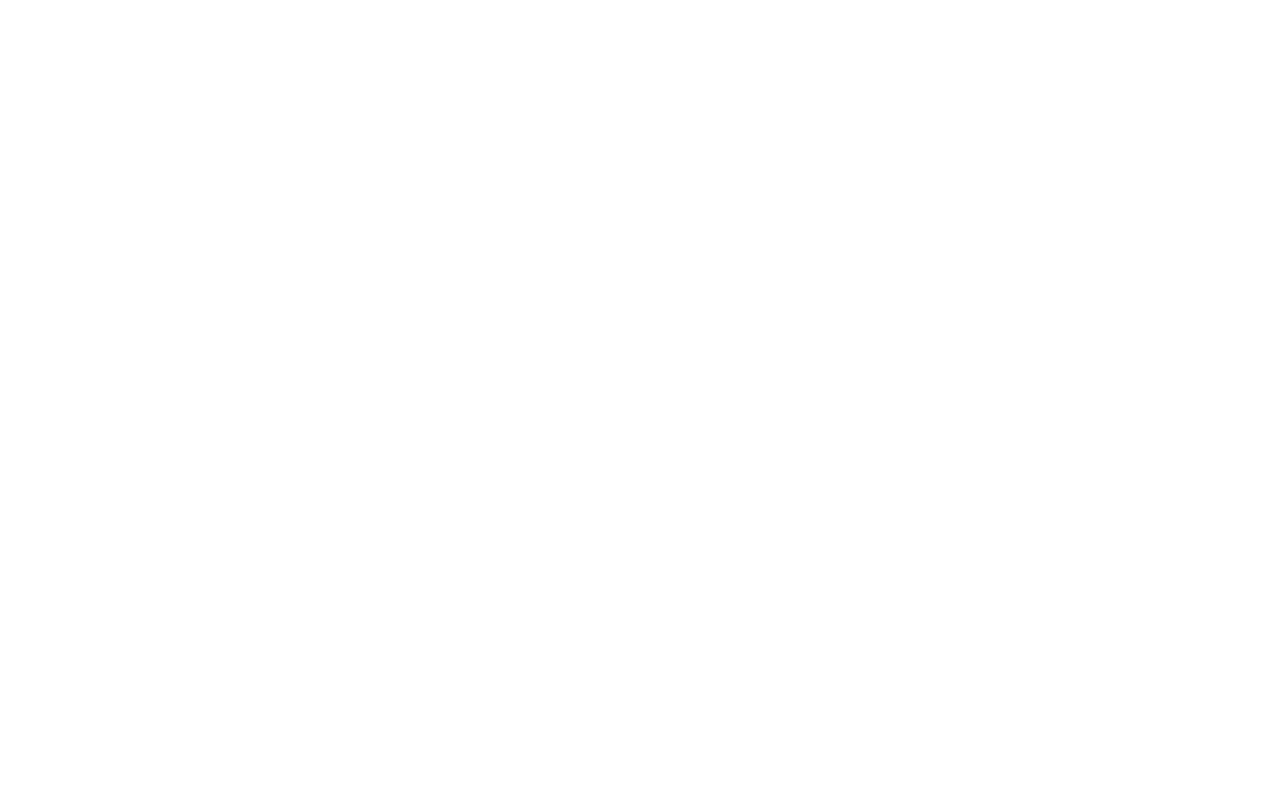
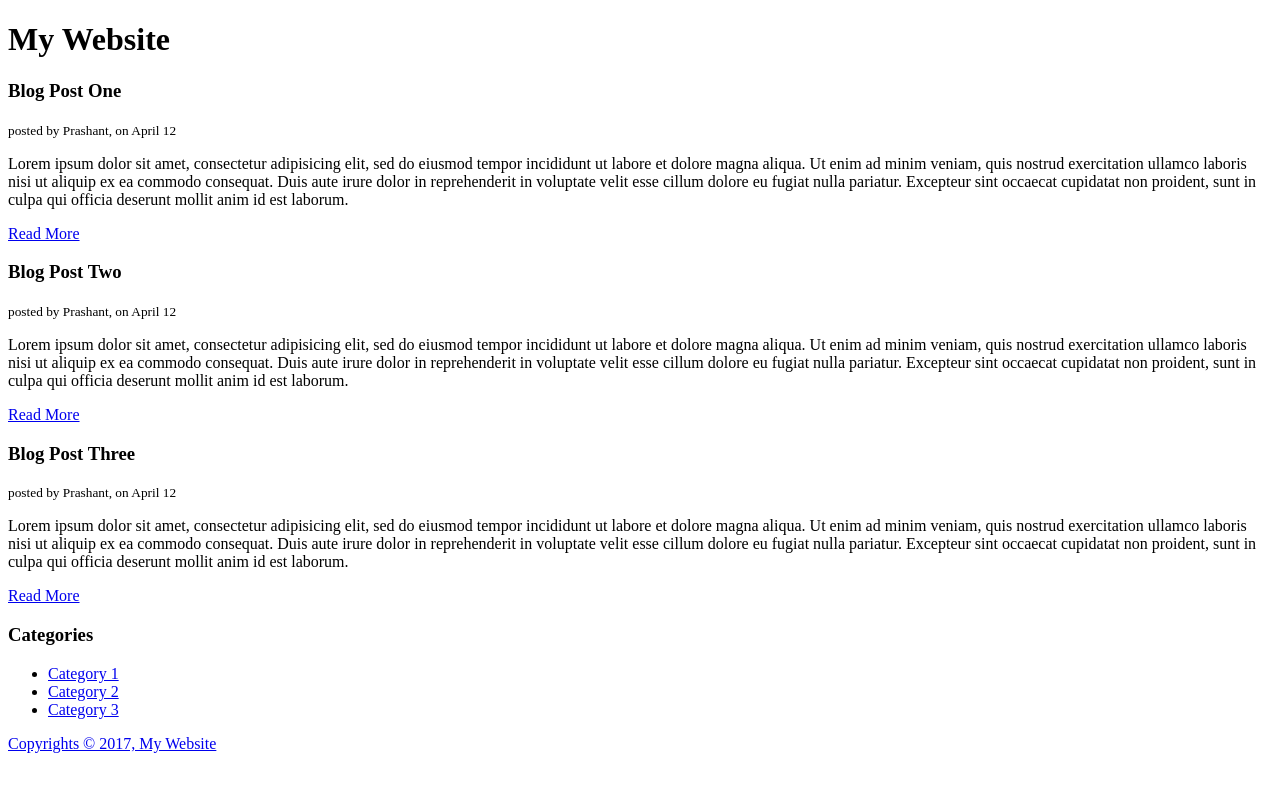
Before and after one commit to prashant6/HTML, a plain HTML site: page blog.html in a window 1280 px wide. Shown: the top 792 px of the page. Drawn offline with Linux system fonts and the light colour scheme.

Commit message:
semantics elements

```diff
--- a/blog.html
+++ b/blog.html
@@ -4,6 +4,69 @@
 	<title>My Blog</title>
 </head>
 <body>
+	<header>
+		<h1>My Website</h1>
+	</header>
+
+	<section>
+		<article>
+			<h3>Blog Post One</h3>
+			<small>posted by Prashant, on April 12</small>
+			<p>Lorem ipsum dolor sit amet, consectetur adipisicing elit, sed do eiusmod
+			tempor incididunt ut labore et dolore magna aliqua. Ut enim ad minim veniam,
+			quis nostrud exercitation ullamco laboris nisi ut aliquip ex ea commodo
+			consequat. Duis aute irure dolor in reprehenderit in voluptate velit esse
+			cillum dolore eu fugiat nulla pariatur. Excepteur sint occaecat cupidatat non
+			proident, sunt in culpa qui officia deserunt mollit anim id est laborum.</p>
+			<a href="post.html"> Read More</a>
+		</article>
+
+		<article>
+			<h3>Blog Post Two</h3>
+			<small>posted by Prashant, on April 12</small>
+			<p>Lorem ipsum dolor sit amet, consectetur adipisicing elit, sed do eiusmod
+			tempor incididunt ut labore et dolore magna aliqua. Ut enim ad minim veniam,
+			quis nostrud exercitation ullamco laboris nisi ut aliquip ex ea commodo
+			consequat. Duis aute irure dolor in reprehenderit in voluptate velit esse
+			cillum dolore eu fugiat nulla pariatur. Excepteur sint occaecat cupidatat non
+			proident, sunt in culpa qui officia deserunt mollit anim id est laborum.</p>
+			<a href="post.html"> Read More</a>
+		</article>
+
+		<article>
+			<h3>Blog Post Three</h3>
+			<small>posted by Prashant, on April 12</small>
+			<p>Lorem ipsum dolor sit amet, consectetur adipisicing elit, sed do eiusmod
+			tempor incididunt ut labore et dolore magna aliqua. Ut enim ad minim veniam,
+			quis nostrud exercitation ullamco laboris nisi ut aliquip ex ea commodo
+			consequat. Duis aute irure dolor in reprehenderit in voluptate velit esse
+			cillum dolore eu fugiat nulla pariatur. Excepteur sint occaecat cupidatat non
+			proident, sunt in culpa qui officia deserunt mollit anim id est laborum.</p>
+			<a href="post.html"> Read More</a>
+		</article>
+	</section>
+
+
+		<aside>
+			<h3>Categories</h3>
+			<nav>
+				<ul>
+					<li><a href="#">Category 1</li>
+					<li><a href="#">Category 2</li>
+					<li><a href="#">Category 3</li>
+				</ul>
+			</nav>
+		</aside>
+
+
+	<footer>
+		<p>Copyrights &copy; 2017, My Website</p>
+	</footer>
+
+
+	<div style="margin-top:500px"></div>
+
+
 
 </body>
 </html>
```
